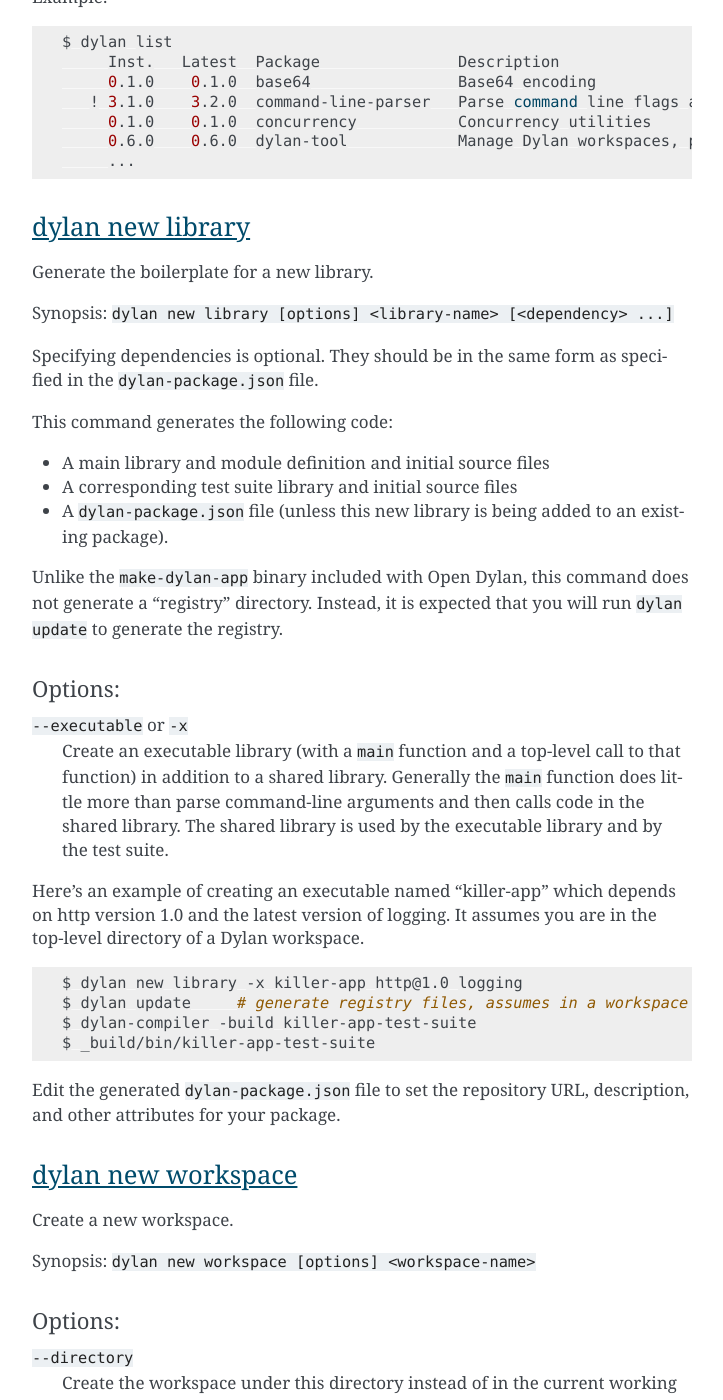
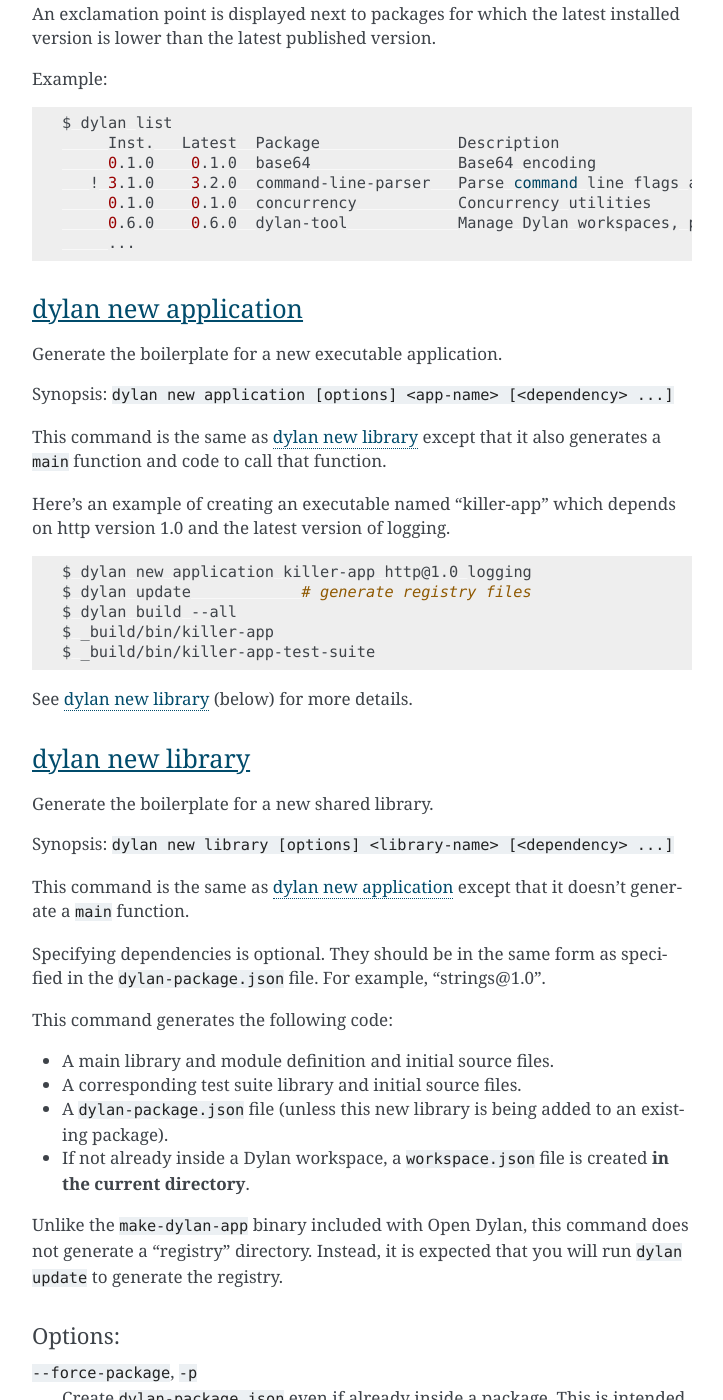
Before and after one commit to dylan-lang/dylan-tool, a Sphinx documentation site: the page built from documentation/source/index.rst, in a window 1280 px wide and 1400 px high, scrolled down 7706 px. Shown: the whole window, without its empty margins (388-1111 px from the left). Built offline with Sphinx 7.4.7, drawn with Linux system fonts in a browser that asks for light colours; some of the changed text lies outside the part shown.

Commit message:
Document `dylan new application`
Also be more consistent about markup for file names.

```diff
--- a/documentation/source/index.rst
+++ b/documentation/source/index.rst
@@ -130,8 +130,8 @@
     $ dylan new library --executable hello-world
 
 If you're new to Dylan, take a look at the generated files in the "hello-world"
-subdirectory. In particular, "hello-world/dylan-package.json" describes a Dylan
-package, which you could eventually publish for others to use.
+subdirectory. In particular, ``hello-world/dylan-package.json`` describes a
+Dylan package, which you could eventually publish for others to use.
 
 It is possible to build hello-world now because it has no dependencies, but for
 most libraries with complex dependencies we first have to create a "registry"
@@ -179,7 +179,7 @@
 Now let's add a new dependency to our library. Let's say we want to ``use
 base64`` in our "library.dylan" file. The compiler finds libraries via the
 registry, but there is no "base64" registry file. To fix this, edit
-"hello-world/dylan-package.json" to add the dependency. Change this::
+``hello-world/dylan-package.json`` to add the dependency. Change this::
 
     "dependencies": [  ],
 
@@ -282,7 +282,7 @@
    in the top-level workspace directory so that the ``_build`` and ``registry``
    directories are used.
 
-#. Configure a set of libraries to build by default, in dylan-package.json.
+#. Configure a set of libraries to build by default, in ``dylan-package.json``.
 
 #. Use the ``--all`` flag to build all libraries in the workspace. For example,
    normally this builds both the main library and the test suite.
@@ -314,7 +314,9 @@
   for faster builds when iterating through compiler warnings.
 
 ``--unify``
-  Combine all used libraries into a single executable.
+  Combine all used libraries into a single executable. Note that
+  ``dylan-compiler`` puts the generated executable in ``_build/sbin`` instead
+  of ``_build/bin`` when this flag is used.
 
 
 .. index::
@@ -362,25 +364,56 @@
 
 
 .. index::
+   single: dylan new application subcommand
+   single: subcommand; dylan new application
+
+dylan new application
+---------------------
+
+Generate the boilerplate for a new executable application.
+
+Synopsis: ``dylan new application [options] <app-name> [<dependency> ...]``
+
+This command is the same as `dylan new library`_ except that it also generates
+a ``main`` function and code to call that function.
+
+Here's an example of creating an executable named "killer-app" which depends on
+http version 1.0 and the latest version of logging. ::
+
+  $ dylan new application killer-app http@1.0 logging
+  $ dylan update            # generate registry files
+  $ dylan build --all
+  $ _build/bin/killer-app
+  $ _build/bin/killer-app-test-suite
+
+See `dylan new library`_ (below) for more details.
+
+
+.. index::
    single: dylan new library subcommand
    single: subcommand; dylan new library
 
 dylan new library
 -----------------
 
-Generate the boilerplate for a new library.
+Generate the boilerplate for a new shared library.
 
 Synopsis: ``dylan new library [options] <library-name> [<dependency> ...]``
 
+This command is the same as `dylan new application`_ except that it doesn't
+generate a ``main`` function.
+
 Specifying dependencies is optional. They should be in the same form as
-specified in the ``dylan-package.json`` file.
+specified in the ``dylan-package.json`` file. For example, "strings\@1.0".
 
 This command generates the following code:
 
-* A main library and module definition and initial source files
-* A corresponding test suite library and initial source files
+* A main library and module definition and initial source files.
+* A corresponding test suite library and initial source files.
 * A ``dylan-package.json`` file (unless this new library is being added to an
   existing package).
+* If not already inside a Dylan workspace, a ``workspace.json`` file is created
+  **in the current directory**.
 
 Unlike the ``make-dylan-app`` binary included with Open Dylan, this command
 does not generate a "registry" directory. Instead, it is expected that you will
@@ -389,20 +422,16 @@
 Options:
 ~~~~~~~~
 
-``--executable`` or ``-x``
-  Create an executable library (with a ``main`` function and a top-level call
-  to that function) in addition to a shared library. Generally the ``main``
-  function does little more than parse command-line arguments and then calls
-  code in the shared library. The shared library is used by the executable
-  library and by the test suite.
+``--force-package``, ``-p``
+  Create ``dylan-package.json`` even if already inside a package. This is
+  intended for testing and continuous integration use.
 
-Here's an example of creating an executable named "killer-app" which depends on
-http version 1.0 and the latest version of logging. It assumes you are in the
-top-level directory of a Dylan workspace. ::
+Here's an example of creating a library named "http" which depends on "strings"
+version 1.0 and the latest version of "logging". ::
 
-  $ dylan new library -x killer-app http@1.0 logging
-  $ dylan update     # generate registry files, assumes in a workspace
-  $ dylan-compiler -build killer-app-test-suite
+  $ dylan new library http strings@1.0 logging
+  $ dylan update          # generate registry files
+  $ dylan build --all
   $ _build/bin/killer-app-test-suite
 
 Edit the generated ``dylan-package.json`` file to set the repository URL,
@@ -438,7 +467,8 @@
   -rw-r--r-- 1 you you   28 Dec 29 18:03 workspace.json
 
 Clone repositories in the top-level workspace directory to create active
-packages, then run `dylan update`_.
+packages (or create them with `dylan new library`_ and `dylan new
+application`_), then run `dylan update`_.
 
 
 .. index::
@@ -535,7 +565,7 @@
 and performs two actions:
 
 #.  Installs all active package dependencies, as specified in their
-    `dylan-package.json` files. Any time these dependencies are changed you
+    ``dylan-package.json`` files. Any time these dependencies are changed you
     should run ``dylan update`` again.
 
 #.  Updates the registry to have an entry for each library in the workspace's
```
